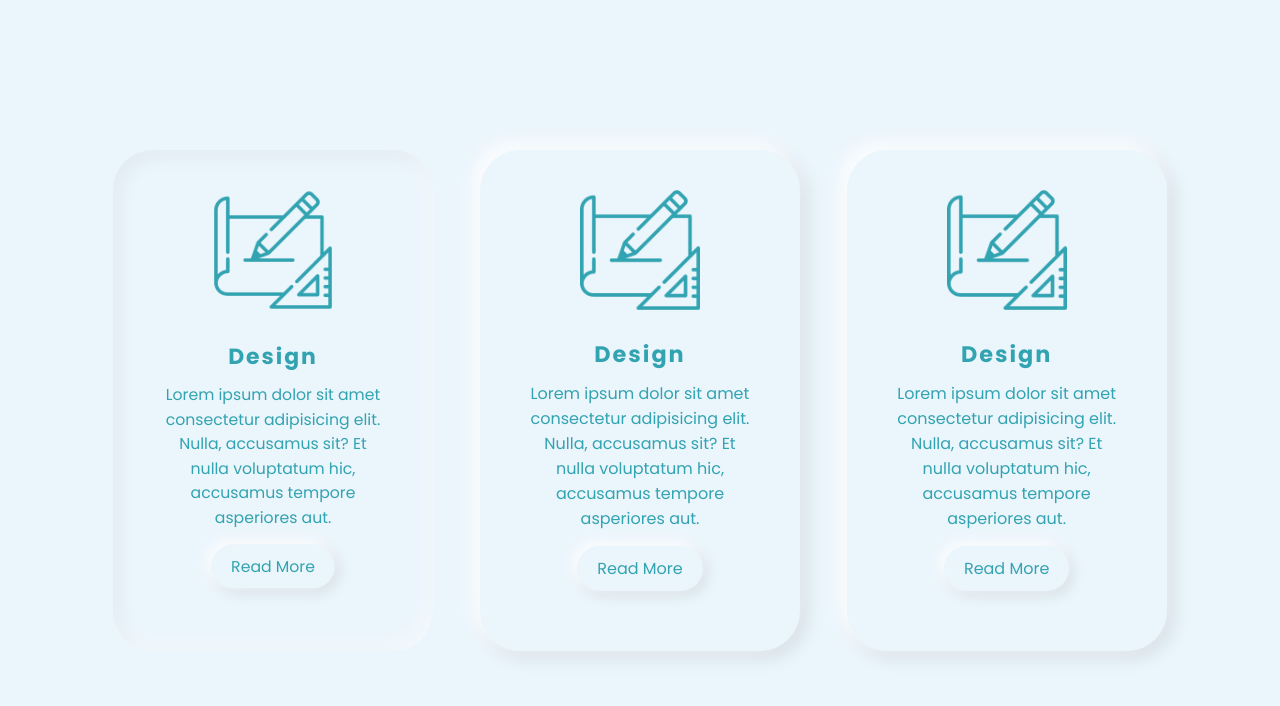
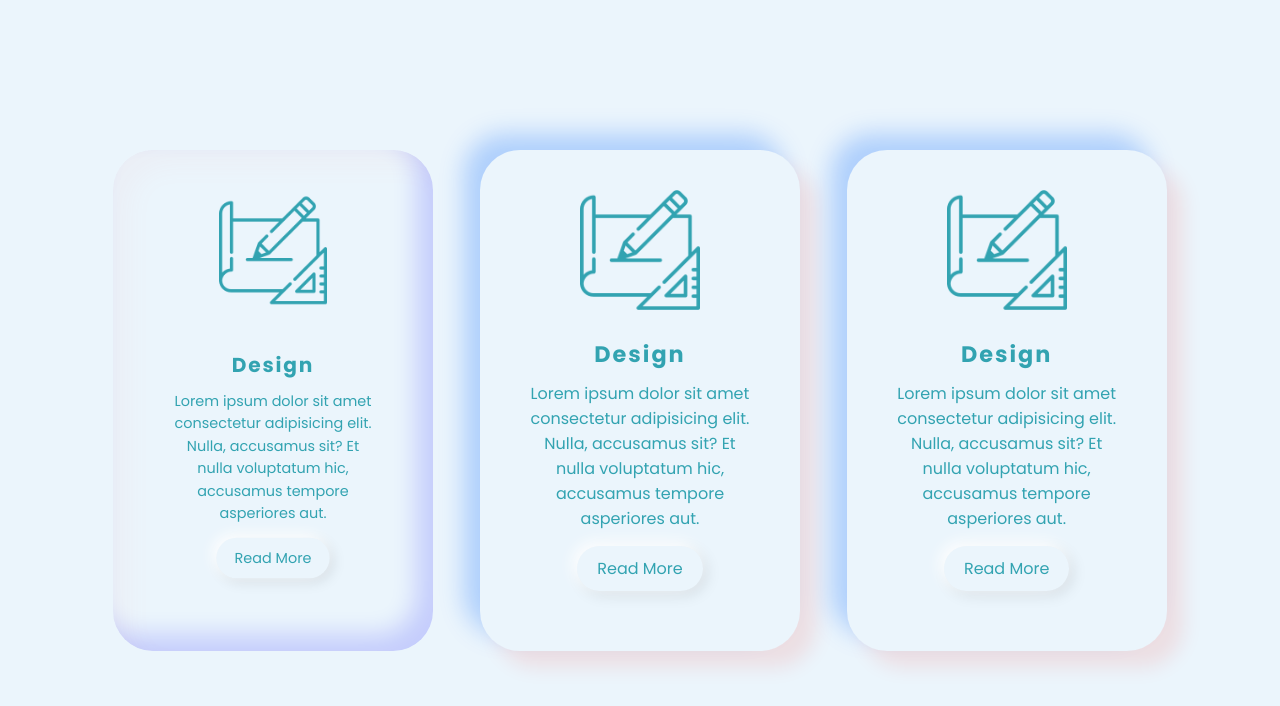
Before and after one commit to zoedevelop/Card-Effect-IU, a plain HTML site: page index.html in a window 1280 px wide. In both pictures the pointer is over the element 273 px from the left and 400 px from the top of the page. Drawn offline with Linux system fonts and the light colour scheme.

Commit message:
modificando colores en una nueva rama

```diff
--- a/style.css
+++ b/style.css
@@ -29,14 +29,14 @@ body{
     padding: 40px 30px;
     background: #ebf5fc;
     border-radius: 40px;
-    box-shadow: -6px -6px 20px rgba(255, 255, 255, 1),
-                    6px 6px 20px rgba(0, 0, 0, .1)
+    box-shadow: -16px -16px 25px rgba(0, 102, 255, 0.26),
+                16px 16px 20px rgba(253, 30, 0, 0.1)
 }
 
 .container .card:hover{
 
-    box-shadow: inset -6px -6px 20px rgba(255, 255, 255, 0.5),
-                  inset  6px 6px 20px rgba(0, 0, 0, 0.05)
+    box-shadow: inset -16px -16px 24px rgba(4, 0, 255, 0.164),
+                  inset  16px 16px 24px rgba(247, 142, 142, 0.05)
 }
 
 .container .card .imgBx{
@@ -90,10 +90,10 @@ max-width: 120px;
 }
 .container .card a:hover span{
     display: block;
-    transform: scale(0.98);
+    transform: scale(0.90);
 }
 
 .container .card:hover .imgBx,
 .container .card:hover .contentBx{
-    transform: scale(0.98);
+    transform: scale(0.90);
 }
```
